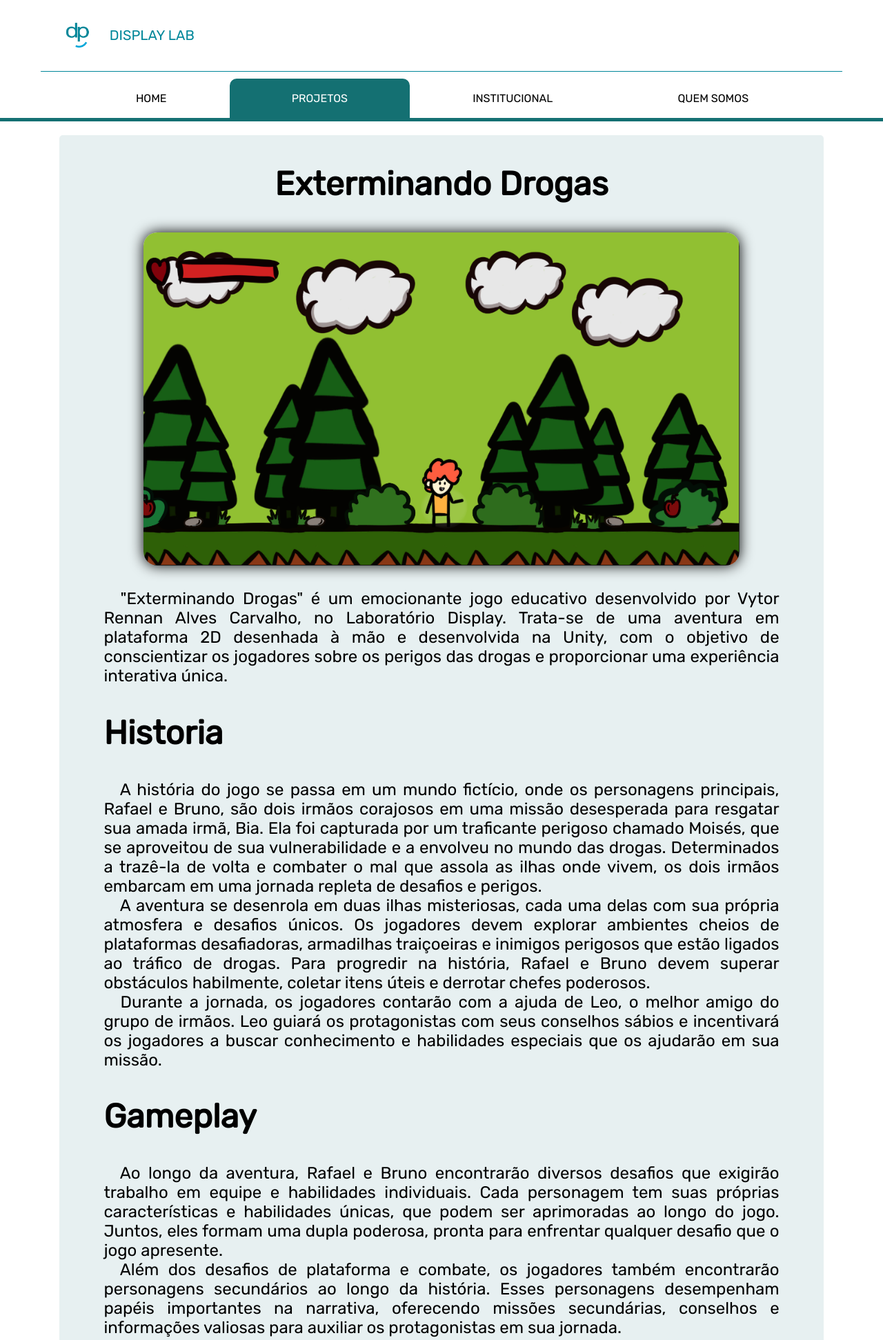
After one commit to GuilhermeHMFroes/DisplaySite, a Flask app: page /projetos/exterminando_drogas in a window 1280 px wide. The commit adds this page. Shown: the top 1943 px of the page at 69% size. Run offline with Flask 3, Linux system fonts and the light colour scheme.

Commit message:
Criação da pagina do jogo Exterminando Drogas, e adaptação da mesma para telas pequenas

```diff
--- a/app.py
+++ b/app.py
@@ -21,3 +21,7 @@ def projetos():
 @app.route('/projetos/podcast')
 def projetoPodcast():
     return render_template('projetoPodcast.html')
+
+@app.route('/projetos/exterminando_drogas')
+def projetoExterminandoDrogas():
+    return render_template('projetoExterminandoDrogas.html')
--- /dev/null
+++ b/static/css/projetoExterminandoDrogas.css
@@ -0,0 +1,42 @@
+#tituloExterminandoDrogas {
+    font-size: 3em;
+}
+
+#gameScreenshotDiv {
+    display: flex;
+    align-items: center;
+    justify-content: center;
+}
+
+#gameScreenshotDiv > img {
+    border-radius: 20px;
+    width: 80%;
+    box-shadow: 0px 0px 20px;
+    margin: 10px;
+}
+
+#extermiandoDrogasArticle {
+    display: flex;
+    justify-content: center;
+}
+
+#extermiandoDrogasArticle > div {
+    width: 90%;
+    text-align: justify;
+}
+
+#extermiandoDrogasArticle > div > h2 {
+    font-size: 3em;
+}
+
+#extermiandoDrogasArticle > div > p {
+    display: flex;
+    flex-direction: column;
+    align-items: center;
+    font-size: 1.5em;
+}
+
+#personagemPrincipalImg {
+    width: 30%;
+    max-width: 200px;
+}
--- /dev/null
+++ b/static/js/projetoExterminandoDrogas.js
@@ -0,0 +1,5 @@
+document.getElementById('projetos').style.backgroundColor = '#147072'
+document.getElementById('projetos').style.color = '#fff'
+document.getElementById('sidebar-lower').style.borderColor = '#147072'
+document.getElementsByClassName('container')[0].style.backgroundColor = 'rgb(20, 112, 114, 0.1)'
+document.querySelector(":root").style.setProperty("--footBorderColor", "#147072")
--- /dev/null
+++ b/templates/projetoExterminandoDrogas.html
@@ -0,0 +1,57 @@
+{% extends "main.html" %}
+
+{% block head %}
+
+<link rel="stylesheet" href="../static/css/projetoExterminandoDrogas.css">
+
+{% endblock %}
+
+{% block content %}
+
+<h1 id="tituloExterminandoDrogas">Exterminando Drogas</h1>
+
+<div id="gameScreenshotDiv">
+    <img src="../static/images/projetoExterminandoDrogas/gameScreenshot.png" alt="A screenshot of the game">
+</div>
+
+<article id="extermiandoDrogasArticle">
+    <div>
+        <p>
+            &emsp;"Exterminando Drogas" é um emocionante jogo educativo desenvolvido por Vytor Rennan Alves Carvalho, no Laboratório Display. Trata-se de uma aventura em plataforma 2D desenhada à mão e desenvolvida na Unity, com o objetivo de conscientizar os jogadores sobre os perigos das drogas e proporcionar uma experiência interativa única.
+        </p>
+        <h2>Historia</h3>
+        <p>
+            &emsp;A história do jogo se passa em um mundo fictício, onde os personagens principais, Rafael e Bruno, são dois irmãos corajosos em uma missão desesperada para resgatar sua amada irmã, Bia. Ela foi capturada por um traficante perigoso chamado Moisés, que se aproveitou de sua vulnerabilidade e a envolveu no mundo das drogas. Determinados a trazê-la de volta e combater o mal que assola as ilhas onde vivem, os dois irmãos embarcam em uma jornada repleta de desafios e perigos.
+            <br>
+            &emsp;A aventura se desenrola em duas ilhas misteriosas, cada uma delas com sua própria atmosfera e desafios únicos. Os jogadores devem explorar ambientes cheios de plataformas desafiadoras, armadilhas traiçoeiras e inimigos perigosos que estão ligados ao tráfico de drogas. Para progredir na história, Rafael e Bruno devem superar obstáculos habilmente, coletar itens úteis e derrotar chefes poderosos.
+            <br>
+            &emsp;Durante a jornada, os jogadores contarão com a ajuda de Leo, o melhor amigo do grupo de irmãos. Leo guiará os protagonistas com seus conselhos sábios e incentivará os jogadores a buscar conhecimento e habilidades especiais que os ajudarão em sua missão.
+        </p>
+        <h2>Gameplay</h3>
+        <p>
+            &emsp;Ao longo da aventura, Rafael e Bruno encontrarão diversos desafios que exigirão trabalho em equipe e habilidades individuais. Cada personagem tem suas próprias características e habilidades únicas, que podem ser aprimoradas ao longo do jogo. Juntos, eles formam uma dupla poderosa, pronta para enfrentar qualquer desafio que o jogo apresente.
+            <br>
+            &emsp;Além dos desafios de plataforma e combate, os jogadores também encontrarão personagens secundários ao longo da história. Esses personagens desempenham papéis importantes na narrativa, oferecendo missões secundárias, conselhos e informações valiosas para auxiliar os protagonistas em sua jornada.
+            <br>
+            <img id="personagemPrincipalImg" src="../static/images/projetoExterminandoDrogas/mainCharacter.png" alt="personagem principal do jogo exterminando drogas">
+            <br>
+            &emsp;Em termos de jogabilidade, "Exterminando Drogas" apresenta controles intuitivos e responsivos, permitindo que os jogadores se sintam imersos na ação. Os gráficos desenhados à mão dão ao jogo um estilo artístico encantador, com cenários coloridos e detalhados que se adaptam ao tema de cada ilha. A trilha sonora envolvente cria uma atmosfera cativante, mergulhando os jogadores ainda mais na experiência.
+            <br>
+            &emsp;No decorrer da aventura, os jogadores também terão a oportunidade de adquirir conhecimentos valiosos por meio de livros encontrados nas ilhas. Esses livros podem ser usados para aprimorar as habilidades dos personagens e desbloquear novos poderes.
+        </p>
+        <h2>Conclusão</h3>
+        <p>
+            &emsp;"Exterminando Drogas" é muito mais do que um simples jogo de plataforma. É uma ferramenta educativa poderosa, projetada para conscientizar os jogadores sobre os perigos das drogas e incentivar escolhas saudáveis. Ao mesmo tempo em que os jogadores se divertem e se envolvem com a história emocionante, eles também aprendem sobre os riscos e as consequências do uso de drogas, capacitando-os a tomar decisões informadas em suas próprias vidas.
+            Prepare-se para embarcar nessa emocionante jornada com Rafael, Bruno, Leo e outros personagens cativantes. Enfrente desafios, adquira conhecimento e ajude a exterminar as drogas. Junte-se aos irmãos em sua missão de resgate e faça a diferença em um mundo virtual, que pode ter impactos reais na vida dos jogadores. Em "Exterminando Drogas", a aventura é educativa, e a luta é por um futuro livre das garras do tráfico de drogas.
+
+
+        </p>
+    </div>
+</article>
+{% endblock %}
+
+{% block script %}
+
+<script src="../static/js/projetoExterminandoDrogas.js"></script>
+
+{% endblock %}
--- a/templates/projetos.html
+++ b/templates/projetos.html
@@ -57,7 +57,7 @@
             <img src="../static/images/projetos/exterminandoDrogas2.png" alt="logo" class="projetoLayout2Image">
         </div>
         <br>
-        <a href="#" class="saiba-mais">
+        <a href="{{ url_for('projetoExterminandoDrogas') }}" class="saiba-mais">
             <div class="botao">
                 SAIBA MAIS
             </div>
```
Also changed, not shown: static/images/projetoExterminandoDrogas/gameScreenshot.png (added), static/images/projetoExterminandoDrogas/mainCharacter.png (added).
